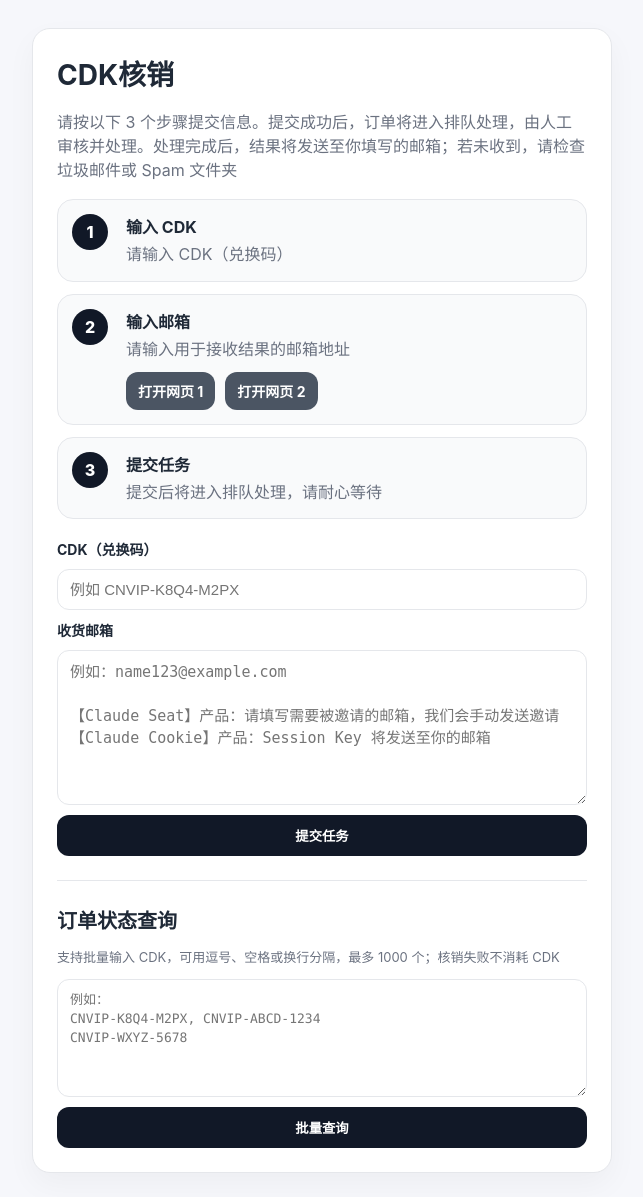
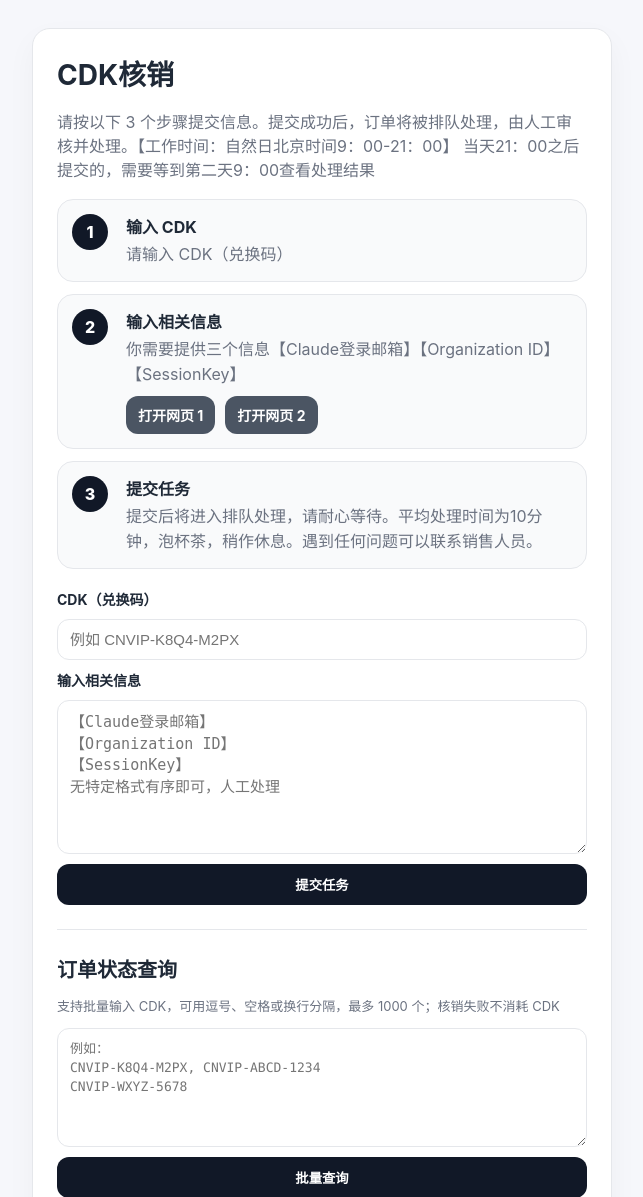
Before and after one commit to chennuo2233-png/vip-cdk-center, a Flask app: page /redeem in a window 1280 px wide. Shown: the part 53-1250 px from the top of the page, without its empty margins (318-961 px from the left). Before the commit the page ends 1226 px from the top, so only its background shows below. Run offline with Flask 3, Linux system fonts and the light colour scheme; data comes from the database, SQL or seed files in the repository; data that the repository does not hold is empty.

Commit message:
Update redeem.html

```diff
--- a/templates/redeem.html
+++ b/templates/redeem.html
@@ -3,7 +3,7 @@
 {% block content %}
 <section class="card narrow redeem-card">
   <h1>CDK核销</h1>
-  <p class="muted">请按以下 3 个步骤提交信息。提交成功后，订单将进入排队处理，由人工审核并处理。处理完成后，结果将发送至你填写的邮箱；若未收到，请检查垃圾邮件或 Spam 文件夹</p>
+  <p class="muted">请按以下 3 个步骤提交信息。提交成功后，订单将被排队处理，由人工审核并处理。【工作时间：自然日北京时间9：00-21：00】&#10;当天21：00之后提交的，需要等到第二天9：00查看处理结果</p>
 <!-- 按下面 3 个步骤提交。提交后进入排队中，专业人工处理，准确高效交付，相关结果会发送到邮箱，可能在垃圾（spam）邮件里。 -->
   <div class="steps-flow" aria-label="兑换流程">
     <div class="step-item">
@@ -16,8 +16,8 @@
     <div class="step-item">
       <div class="step-num">2</div>
       <div>
-        <h2>输入邮箱</h2>
-        <p>请输入用于接收结果的邮箱地址</p>
+        <h2>输入相关信息</h2>
+        <p>你需要提供三个信息【Claude登录邮箱】【Organization ID】【SessionKey】</p>
         <div class="step-buttons">
           <a class="button secondary" href="{{ step2_login_url }}" target="_blank" rel="noopener noreferrer">{{ step2_login_label }}</a>
           <a class="button secondary" href="{{ step2_copy_url }}" target="_blank" rel="noopener noreferrer">{{ step2_copy_label }}</a>
@@ -28,7 +28,7 @@
       <div class="step-num">3</div>
       <div>
         <h2>提交任务</h2>
-        <p>提交后将进入排队处理，请耐心等待</p>
+        <p>提交后将进入排队处理，请耐心等待。平均处理时间为10分钟，泡杯茶，稍作休息。遇到任何问题可以联系销售人员。</p>
       </div>
     </div>
   </div>
@@ -42,8 +42,8 @@
     <input type="hidden" name="action" value="redeem">
     <label>CDK（兑换码）</label>
     <input name="proxy_code" placeholder="例如 CNVIP-K8Q4-M2PX" required>
-    <label>收货邮箱</label>
-    <textarea name="token" rows="6" placeholder="例如：name123@example.com&#10;&#10;【Claude Seat】产品：请填写需要被邀请的邮箱，我们会手动发送邀请&#10;【Claude Cookie】产品：Session Key 将发送至你的邮箱 " required></textarea>
+    <label>输入相关信息</label>
+    <textarea name="token" rows="6" placeholder="【Claude登录邮箱】&#10;【Organization ID】&#10;【SessionKey】&#10;无特定格式有序即可，人工处理 " required></textarea>
     <button type="submit">提交任务</button>
   </form>
 
```
